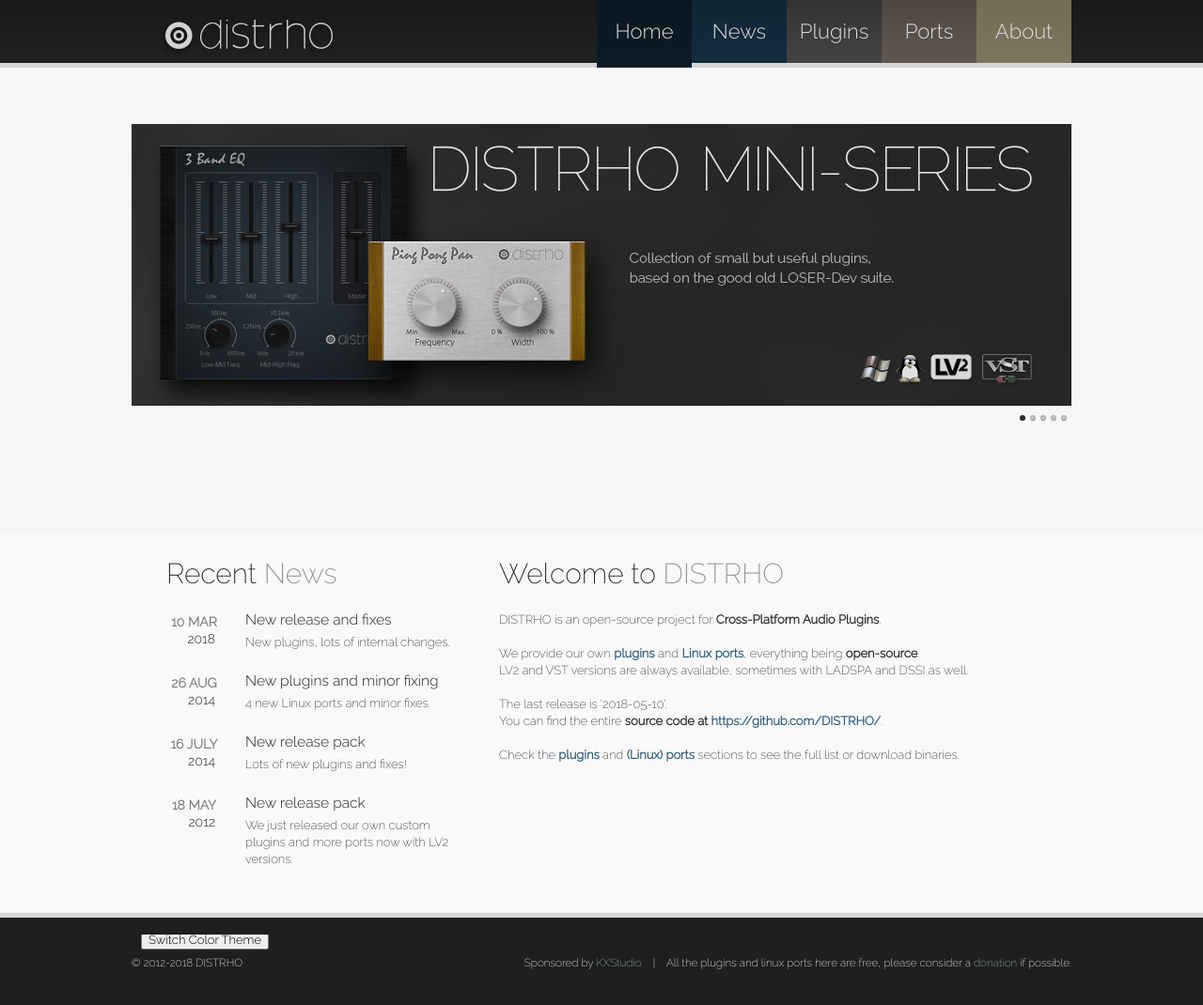
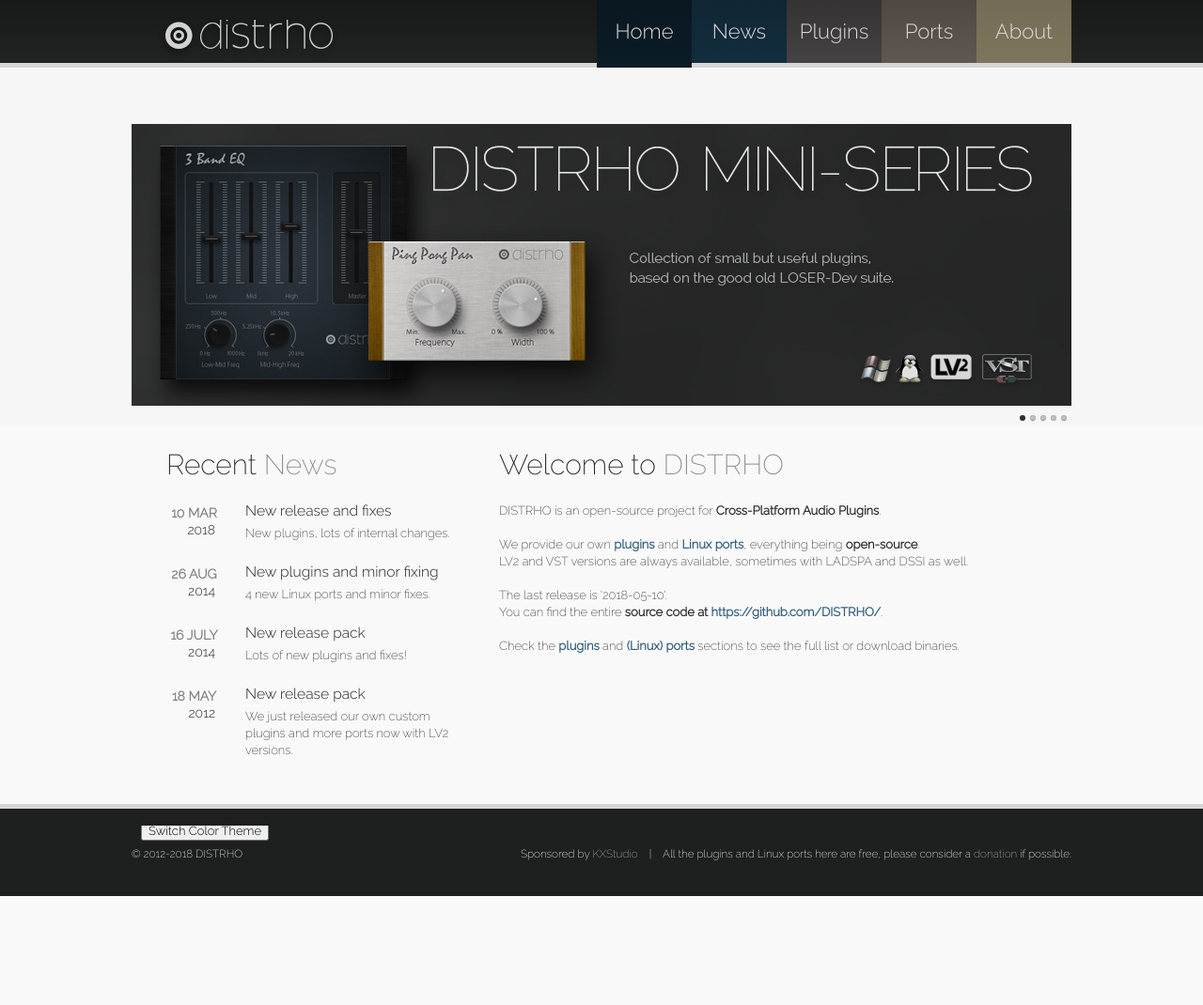
Before and after one commit to DISTRHO/Website, a PHP site: page / in a window 1280 px wide. Shown: the whole page at 94% size. After the commit the page ends 954 px from the top, so only its background shows below. Run offline with PHP 8.4, Linux system fonts and the light colour scheme; data that the repository does not hold is empty.

Commit message:
Fix spacing, using flex

```diff
--- a/about.php
+++ b/about.php
@@ -21,7 +21,7 @@ include dirname(__FILE__) . DIRECTORY_SEPARATOR . "inc_header.php";
         <!-- team-list -->
         <table>
           <tr><td>
-            <img src="https://graph.facebook.com/falktx/picture?type=normal" alt="">
+            <img src="images/falktx.jpg" width="80px" alt="">
             &nbsp;&nbsp;&nbsp;&nbsp;&nbsp;&nbsp;
           </td><td>
             <h3><a href="http://www.falktx.com" target="blank">Filipe Coelho (aka 'falkTX')</a></h3>
@@ -31,7 +31,7 @@ include dirname(__FILE__) . DIRECTORY_SEPARATOR . "inc_header.php";
           </td></tr>
           <tr><td><p><br/></p></td><td><p><br/></p></td></tr>
           <tr><td>
-            <img src="https://graph.facebook.com/melmaquiano/picture?type=normal" alt="">
+            <img src="images/melmaquiano.jpg" width="80px" alt="">
             &nbsp;&nbsp;&nbsp;&nbsp;&nbsp;&nbsp;
           </td><td>
             <h3><a href="http://www.facebook.com/melmaquiano" target="blank">Ant&oacute;nio Saraiva (aka 'nieee')</a></h3>
--- a/css-white/style.css
+++ b/css-white/style.css
@@ -10,6 +10,8 @@ body {
         font-size:100%;
         line-height:1.125em;
         color:#272727/*#7A7A7A*/;
+        display:flex;
+        flex-direction:column;
 }
 html { min-width:1000px;}
 html, body { height:100%;background-color:#1E1F1F; }
@@ -27,13 +29,15 @@ hr { color:#D6D6D64D; background-color:transparent; }
         /* Header */
         header{
                 height:72px;
+                min-height:72px;
                 overflow:hidden;
                 background:url(../images/header-bg_white.gif) 0 0 repeat-x;
         }
 
         /*Gallery*/
         #gallery {
-                height:496px;
+                height:380px;
+                min-height:380px;
                 overflow:hidden;
                 background:url(../images/gallerry-bg_white.jpg) 0 0 repeat-x;
         }
@@ -251,7 +255,7 @@ h3 {
         border-top:5px solid #f9f9f9;
         background:#f9f9f9;
         width:100%;
-/*         min-height:80%; */
+        flex:1;
 }
 
 
--- a/inc_footer.php
+++ b/inc_footer.php
@@ -15,7 +15,7 @@
             Sponsored by
               <a href="http://kxstudio.linuxaudio.org" target="_blank">KXStudio</a>
             &nbsp; &nbsp;|&nbsp; &nbsp;
-            All the plugins and linux ports here are free, please consider a
+            All the plugins and Linux ports here are free, please consider a
               <a href="http://kxstudio.sourceforge.net/Donations" target="_blank">donation</a>
             if possible.
           </span>
```
Also changed, not shown: css-black/style.css (+6 -2 lines).
